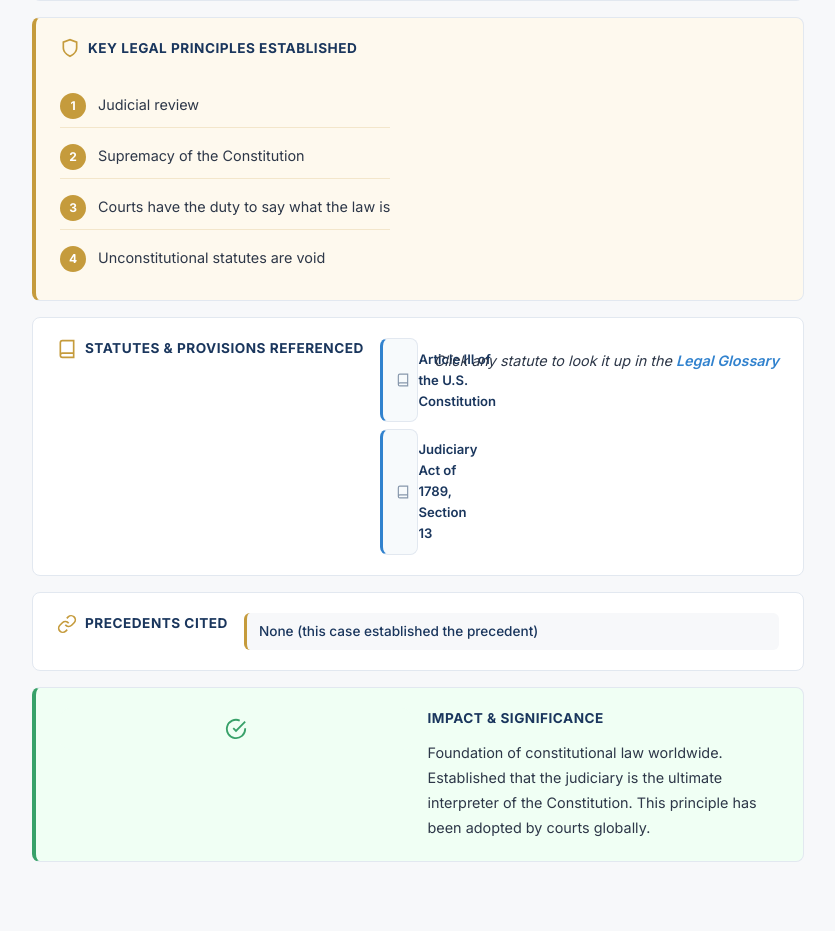
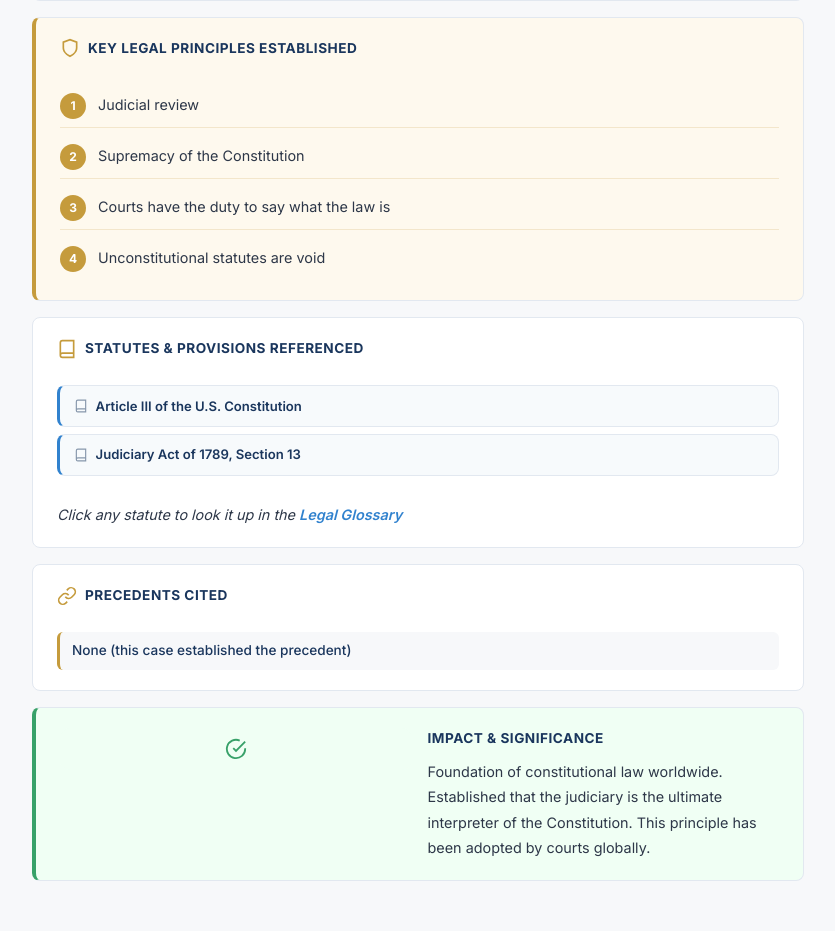
Before and after one commit to aividhyarthi/grievance-insight-engine, a Flask app: page /case/1 in a window 1280 px wide. Shown: the part 1496-2427 px from the top of the page, without its empty margins (40-875 px from the left). Run offline with Flask 3, Linux system fonts and the light colour scheme; data comes from the database, SQL or seed files in the repository.

Commit message:
Fix statute section layout — was horizontal flex, now stacks vertically
The .cd-section uses display:flex (horizontal) for icon+content layout.
But sections with .cd-section-title-full (Statutes, Precedents, etc.)
don't use the icon layout — the title, chips, and hint were all crammed
into a horizontal row, squeezing statutes into a narrow right column.

Fix: .cd-section:has(.cd-section-title-full) now uses flex-direction:column
so title, content, and hint stack properly at full width.

https://claude.ai/code/session_011r8GxsF2DQhKJgnfPNPe1Q

```diff
--- a/beforelawyer/static/css/style.css
+++ b/beforelawyer/static/css/style.css
@@ -812,7 +812,7 @@ a:hover { color: var(--accent); }
     color: var(--text);
 }
 
-.cd-section > div { flex: 1; min-width: 0; }
+.cd-section > div { flex: 1; min-width: 0; width: 100%; }
 
 .cd-section-icon {
     flex-shrink: 0;
@@ -833,10 +833,16 @@ a:hover { color: var(--accent); }
 .cd-icon-green { background: #f0fff4; color: var(--success); }
 .cd-icon-red { background: #fff5f5; color: var(--danger); }
 
+/* Sections that use full-width title must stack vertically */
+.cd-section:has(.cd-section-title-full) {
+    flex-direction: column;
+}
+
 .cd-section-title-full {
     display: flex;
     align-items: center;
     gap: 0.5rem;
+    width: 100%;
     font-size: 0.85rem;
     font-weight: 700;
     color: var(--primary);
```
